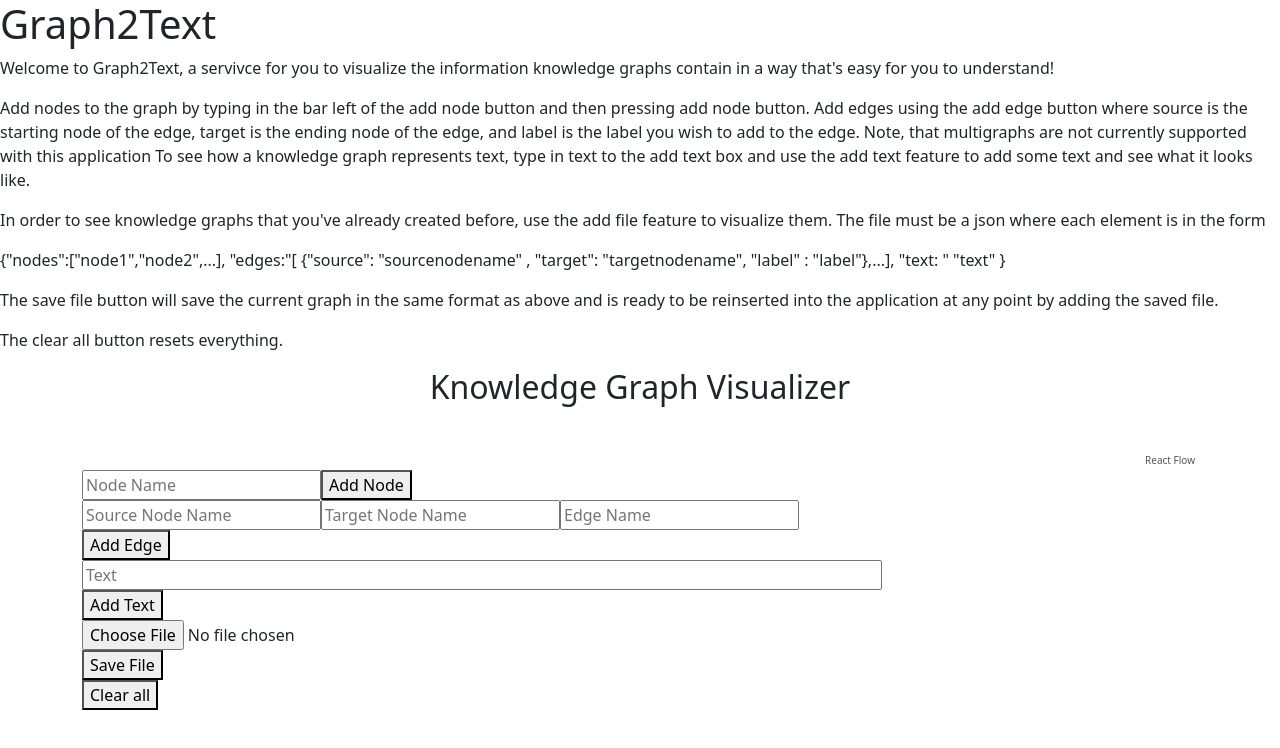
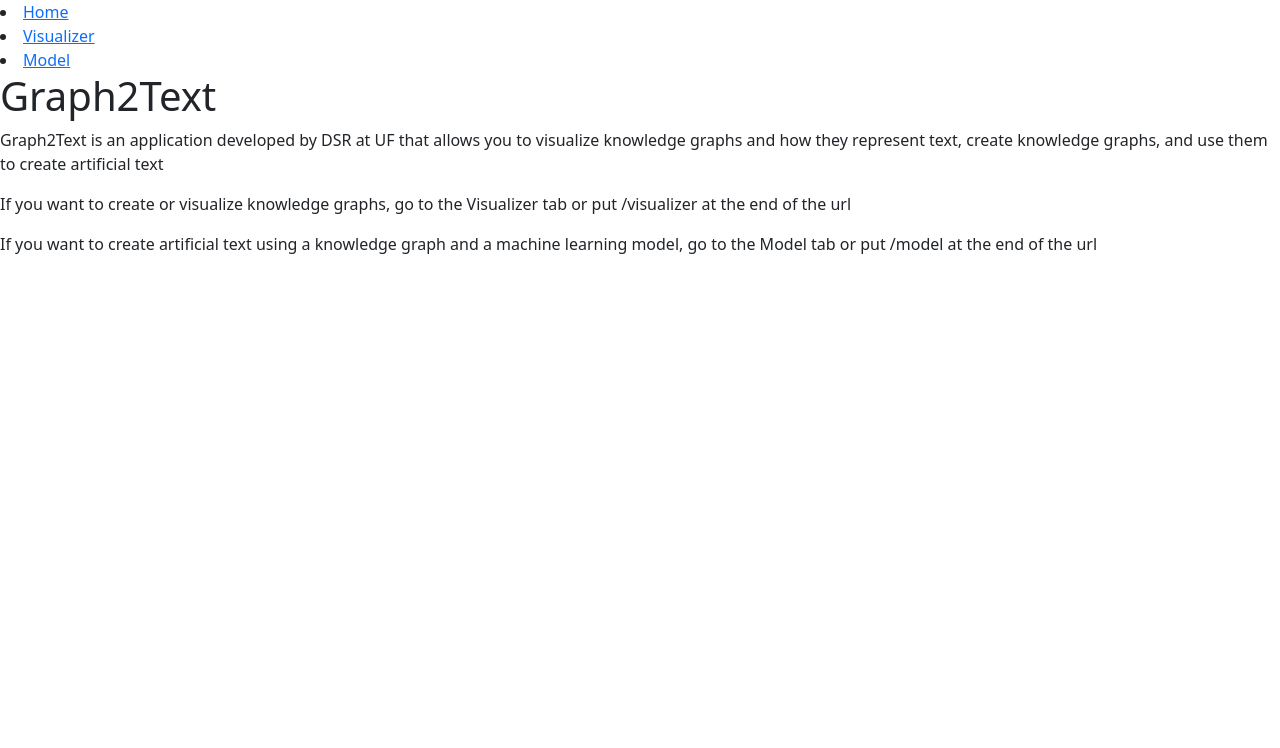
Before and after one commit to eychen2/KGTeller, a React (Create React App) app: page / in a window 1280 px wide. Shown: the top 748 px of the page. Built offline with nearby package versions, Linux system fonts and the light colour scheme.

Commit message:
added navbar, organized files, and made different pages

```diff
--- a/package.json
+++ b/package.json
@@ -13,6 +13,7 @@
     "react-bootstrap": "^2.5.0",
     "react-dom": "^18.2.0",
     "react-flow-renderer": "^10.3.7",
+    "react-router-dom": "^6.4.2",
     "react-scripts": "5.0.1",
     "react-select": "^5.4.0",
     "web-vitals": "^2.1.4"
--- a/src/App.css
+++ /dev/null
@@ -1,4 +0,0 @@
-.graph{
-  height: 800;
-  width: 800;
-}
--- a/src/App.js
+++ b/src/App.js
@@ -1,121 +1,19 @@
-import ReactFlow, {
-  MiniMap,
-  Controls,
-  Background,
-  useNodesState,
-  useEdgesState,
-} from 'react-flow-renderer';
-import Form from './Form'
-import React, {useEffect, useState} from 'react'
-import { SmartBezierEdge } from '@tisoap/react-flow-smart-edge';
-import Changefileindex from './Changefileindex';
-import TOC from './TOC'
-import Container from 'react-bootstrap/Container';
-import Row from 'react-bootstrap/Row';
-import Col from 'react-bootstrap/Col';
-import 'bootstrap/dist/css/bootstrap.min.css'
-const edgeTypes = {
-	smart: SmartBezierEdge
+import { BrowserRouter as Router, Routes, Route } from "react-router-dom";
+import Navbar from "./Components/Navbar"
+import Home from "./Pages/Home"
+import Visualizer from "./Pages/KnowledgeVisualizer"
+import Model from "./Pages/Model"
+function App() {
+  return (
+    <Router>
+      <Navbar />
+      <Routes>
+        <Route path='/' element={<Home/>} />
+        <Route path='/visualizer' element={<Visualizer/>} />
+        <Route path='/model' element={<Model/>} />
+      </Routes>
+    </Router>
+  );
 }
 
-const getColor = (colors, index) => {
-  return colors[index];
-}
-const ColorPara = (props, colors) => {
-  var i=0;
-  return (
-    <p>
-      {props.children.split(' ').map(text => {
-        return (
-          <div style={{ color: getColor(props.colors, i++), display: 'inline', }}>
-            {text} &nbsp;
-          </div>
-        )
-      })}
-    </p>
-  )
-}
-const OverviewFlow = () => {
-  const [fileindex,setfileindex]= useState(0);
-  const [nodes, setNodes, onNodesChange] = useNodesState([]);
-  const [edges, setEdges, onEdgesChange] = useEdgesState([]);
-  const [sentence, setsentence] = useState('');
-  const [colors, setcolors] = useState([]);
-  const [json, setjson] = useState({nodes:'',edges:'', text:''});
-  const [files, setFiles] = useState("");
-
-  return (
-    <div className = "app">
-      <h1>Graph2Text</h1>
-      <div className="appinfo">
-        <p>Welcome to Graph2Text, a servivce for you to visualize the information knowledge graphs contain in a way that's easy for you to understand!</p>
-        <p>Add nodes to the graph by typing in the bar left of the add node button and then pressing add node button. Add edges using the add edge button where source is the starting node of the edge, target is the ending node of the edge, and label is the label you wish to add to the edge.
-           Note, that multigraphs are not currently supported with this application
-          To see how a knowledge graph represents text, type in text to the add text box and use the add text feature to add some text and see what it looks like.
-        </p>
-        <p>
-          In order to see knowledge graphs that you've already created before, use the add file feature to visualize them.
-          The file must be a json where each element is in the form
-        </p>
-        <p>
-        {'{'}"nodes":["node1","node2",...], "edges:"[ {'{'}"source": "sourcenodename" , "target": "targetnodename", "label" : "label"{'}'},...], "text: " "text" {'}'}
-        </p>
-        <p>
-          The save file button will save the current graph in the same format as above and is ready to be reinserted into the application at any point by adding the saved file.
-        </p>
-        <p>
-          The clear all button resets everything.
-        </p>
-      </div>
-      <div align='center'>
-      <h2>Knowledge Graph Visualizer</h2>
-      <ColorPara colors={colors}>{sentence}</ColorPara>
-      </div>
-      <div align='center'>
-        {files&&<h2>File Table of Contents</h2>}
-      {files&&<TOC files={files} fileindex={fileindex} setfileindex={setfileindex}></TOC>}
-      {files&&<h1 style={{right:450}}>{files[fileindex].title}</h1>}
-      </div>
-
-     <Container>
-      <Row>
-
-        <Col>
-        {files&&<h3>Inputted file JSON data</h3>}
-      <p>{json.nodes}</p>
-      <p>{json.edges}</p>
-      <p>{json.text}</p>
-        </Col>
-        <Col xs={6}>
-        <ReactFlow
-      edgeTypes={edgeTypes}
-      nodes={nodes}
-      edges={edges}
-      onNodesChange={onNodesChange}
-      onEdgesChange={onEdgesChange}
-      fitView
-    >
-      <Controls />
-
-    </ReactFlow>
-        </Col>
-      </Row>
-        <Row>
-          <Col>
-          <Form elements={nodes} setElements={setNodes} edges={edges} setEdges={setEdges} setsentence={setsentence} setcolors={setcolors} setjson={setjson} fileindex={fileindex} setfileindex={setfileindex} files={files} setFiles={setFiles}/>
-          </Col>
-          <Col>
-          <Changefileindex files={files} fileindex={fileindex} setfileindex={setfileindex}/>
-          </Col>
-        </Row>
-
-      </Container>
-
-    </div>
-
-
-
-  );
-};
-
-export default OverviewFlow;
+export default App;
--- /dev/null
+++ b/src/Components/Navbar.js
@@ -0,0 +1,18 @@
+import React from 'react';
+import {  Link } from "react-router-dom";
+const Navbar= () =>{
+  return (
+    <div>
+        <li>
+      <Link to="/">Home</Link>
+    </li>
+    <li>
+      <Link to="/visualizer">Visualizer</Link>
+    </li>
+    <li>
+      <Link to="/model">Model</Link>
+    </li>
+  </div>
+  );
+}
+export default Navbar;
--- /dev/null
+++ b/src/Pages/Home.js
@@ -0,0 +1,16 @@
+import React from 'react'
+const Home = () =>{
+    return(
+        <div>
+            <h1>Graph2Text</h1>
+            <p>Graph2Text is an application developed by DSR at UF that allows you to visualize knowledge graphs and how they represent text, create knowledge graphs, and use them
+                to create artificial text
+            </p>
+            <p>If you want to create or visualize knowledge graphs, go to the Visualizer tab or put /visualizer at the end of the url</p>
+            <p>If you want to create artificial text using a knowledge graph and a machine learning model, go to the Model tab or put /model at the end of the url</p>
+        </div>
+
+
+    );
+}
+export default Home;
--- /dev/null
+++ b/src/Pages/KnowledgeVisualizer.js
@@ -0,0 +1,119 @@
+import ReactFlow, {
+    Controls,
+    useNodesState,
+    useEdgesState,
+  } from 'react-flow-renderer';
+  import Form from '../Components/Form'
+  import React, {useState} from 'react'
+  import { SmartBezierEdge } from '@tisoap/react-flow-smart-edge';
+  import Changefileindex from '../Components/Changefileindex';
+  import TOC from '../Components/TOC'
+  import Container from 'react-bootstrap/Container';
+  import Row from 'react-bootstrap/Row';
+  import Col from 'react-bootstrap/Col';
+  import 'bootstrap/dist/css/bootstrap.min.css'
+  const edgeTypes = {
+      smart: SmartBezierEdge
+  }
+
+  const getColor = (colors, index) => {
+    return colors[index];
+  }
+  const ColorPara = (props, colors) => {
+    var i=0;
+    return (
+      <p>
+        {props.children.split(' ').map(text => {
+          return (
+            <div style={{ color: getColor(props.colors, i++), display: 'inline', }}>
+              {text} &nbsp;
+            </div>
+          )
+        })}
+      </p>
+    )
+  }
+  const OverviewFlow = () => {
+    const [fileindex,setfileindex]= useState(0);
+    const [nodes, setNodes, onNodesChange] = useNodesState([]);
+    const [edges, setEdges, onEdgesChange] = useEdgesState([]);
+    const [sentence, setsentence] = useState('');
+    const [colors, setcolors] = useState([]);
+    const [json, setjson] = useState({nodes:'',edges:'', text:''});
+    const [files, setFiles] = useState("");
+
+    return (
+      <div className = "app">
+        <div align='center'>
+            <h1>Visualizer</h1>
+        </div>
+
+        <div className="appinfo">
+        <p>Welcome to the Graph2Text visualizer, a service for you to visualize or create knowledge graphs contain in a way that's easy for you to understand!</p>
+        <p>Add nodes and edges to a graph from scratch using the add node and add edge inputs, upload files and go through many graphs using the upload file features, or
+             do both by adding new nodes and edges to your already existing knowledge graphs.  (Note, that this application does not currently support multigraphs).
+          </p>
+          <p>
+            After creating or uploading graphs, you can see how they represent text by adding text using the add text feature as well as having it in your json file
+          </p>
+          <p>
+            In order to upload preexisting knowledge graphs, they must be in a json file in the form below
+          </p>
+          <p>
+          {'{'}"title": "title", "nodes":["node1","node2",...], "edges:"[ {'{'}"source": "sourcenodename" , "target": "targetnodename", "label" : "label"{'}'},...], "text: " "text" {'}'}
+          </p>
+          <p>
+            If you want to save your graph, you can save it in the above form by using the save file feature and use the knowledge graph later or as an input into the model.
+         </p>
+        </div>
+        <div align='center'>
+          {files&&<h2>File Table of Contents</h2>}
+        {files&&<TOC files={files} fileindex={fileindex} setfileindex={setfileindex}></TOC>}
+        {files&&<h1 style={{right:450}}>{files[fileindex].title}</h1>}
+        </div>
+        <div align='center'>
+            <ColorPara colors={colors}>{sentence}</ColorPara>
+        </div>
+
+       <Container>
+        <Row style={{height:600}}>
+
+          <Col>
+          {files&&<h3>Inputted file JSON data</h3>}
+        <p>{json.nodes}</p>
+        <p>{json.edges}</p>
+        <p>{json.text}</p>
+          </Col>
+          <Col xs={8}>
+          <ReactFlow
+        edgeTypes={edgeTypes}
+        nodes={nodes}
+        edges={edges}
+        onNodesChange={onNodesChange}
+        onEdgesChange={onEdgesChange}
+        fitView
+      >
+        <Controls />
+
+      </ReactFlow>
+          </Col>
+        </Row>
+          <Row>
+            <Col>
+            <Form elements={nodes} setElements={setNodes} edges={edges} setEdges={setEdges} setsentence={setsentence} setcolors={setcolors} setjson={setjson} fileindex={fileindex} setfileindex={setfileindex} files={files} setFiles={setFiles}/>
+            </Col>
+            <Col>
+            <Changefileindex files={files} fileindex={fileindex} setfileindex={setfileindex}/>
+            </Col>
+          </Row>
+
+        </Container>
+
+      </div>
+
+
+
+    );
+  };
+
+  export default OverviewFlow;
--- /dev/null
+++ b/src/Pages/Model.js
@@ -0,0 +1,9 @@
+import React from 'react'
+const Model = () =>{
+    return(
+        <div>
+         <h1>Model</h1>
+        </div>
+    );
+}
+export default Model;
```
Also changed, not shown: src/Components/Changefileindex.js (renamed from src/Changefileindex.js), src/Components/Form.js (renamed from src/Form.js), src/Components/TOC.js (renamed from src/TOC.js), 1 other file (tests, documents, lock files or other folders).
